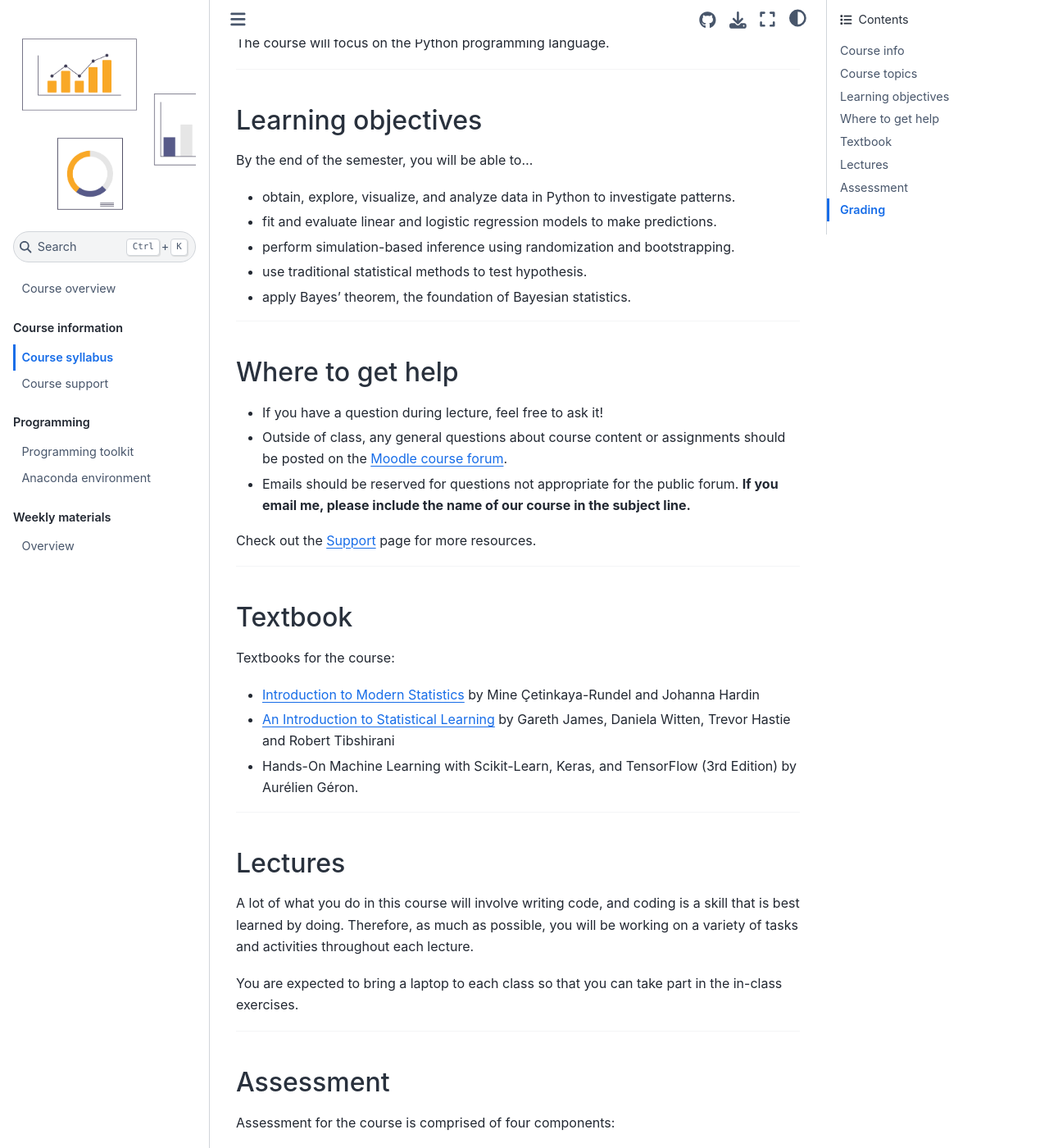
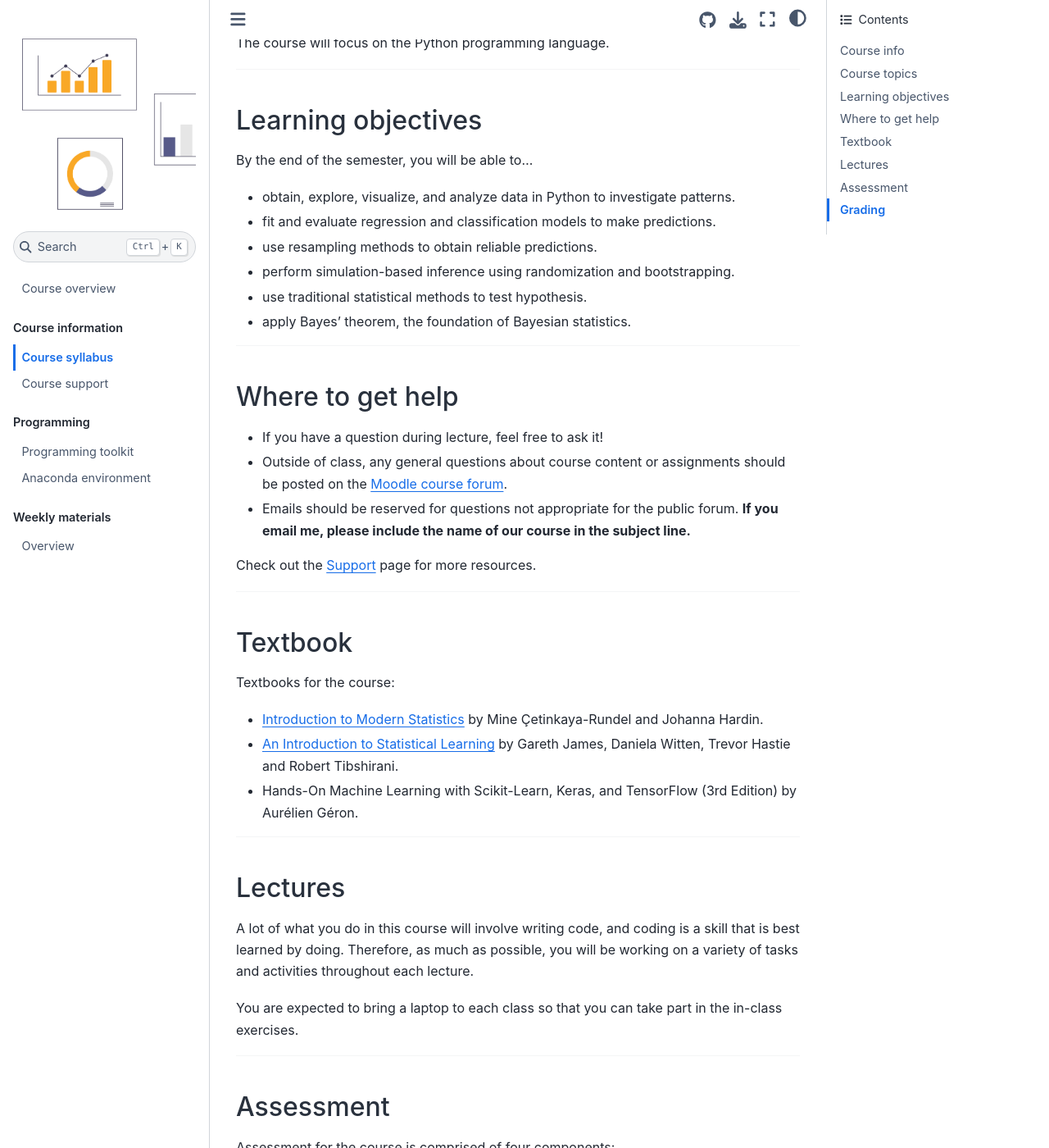
Before and after one commit to as-ws22/website, a Jupyter Book: the page built from docs/course-syllabus.md, in a window 1280 px wide and 1400 px high, scrolled down 910 px. Shown: the whole window at 82% size. Built offline with Jupyter Book 1.0.4 settings and Sphinx 7.4.7 and the Sphinx Book theme 1.1.4, drawn with Linux system fonts in a browser that asks for light colours; comment, search, counter and statistics services are not loaded.

Commit message:
Update course-syllabus.md

```diff
--- a/docs/course-syllabus.md
+++ b/docs/course-syllabus.md
@@ -10,7 +10,6 @@
 | Seminar          | 26.11.22   | 09:00  - 17:00    |  Room S303  |
 | Online          | 27.11.22-18.01.23   | 09:00  - 17:00    |  Room S303  |
 | Seminar          | 19.01.23   | 09:00  - 17:00    |  Room S303  |
-
 
 
 
@@ -36,7 +35,8 @@ The course will focus on the Python programming language.
 By the end of the semester, you will be able to...
 
 -   obtain, explore, visualize, and analyze data in Python to investigate patterns.
--   fit and evaluate linear and logistic regression models to make predictions.
+-   fit and evaluate regression and classification models to make predictions.
+-   use resampling methods to obtain reliable predictions.
 -   perform simulation-based inference using randomization and bootstrapping.
 -   use traditional statistical methods to test hypothesis.
 -   apply Bayes' theorem, the foundation of Bayesian statistics.
@@ -58,9 +58,9 @@ Check out the [Support](course-support.md) page for more resources.
 
 Textbooks for the course:
 
-- [Introduction to Modern Statistics](https://openintro-ims.netlify.app/) by Mine Çetinkaya-Rundel and Johanna Hardin
+- [Introduction to Modern Statistics](https://openintro-ims.netlify.app/) by Mine Çetinkaya-Rundel and Johanna Hardin.
 
-- [An Introduction to Statistical Learning](https://www.statlearning.com/) by Gareth James, Daniela Witten, Trevor Hastie and Robert Tibshirani
+- [An Introduction to Statistical Learning](https://www.statlearning.com/) by Gareth James, Daniela Witten, Trevor Hastie and Robert Tibshirani.
 
 - Hands-On Machine Learning with Scikit-Learn, Keras, and TensorFlow (3rd Edition) by Aurélien Géron.
 
```
